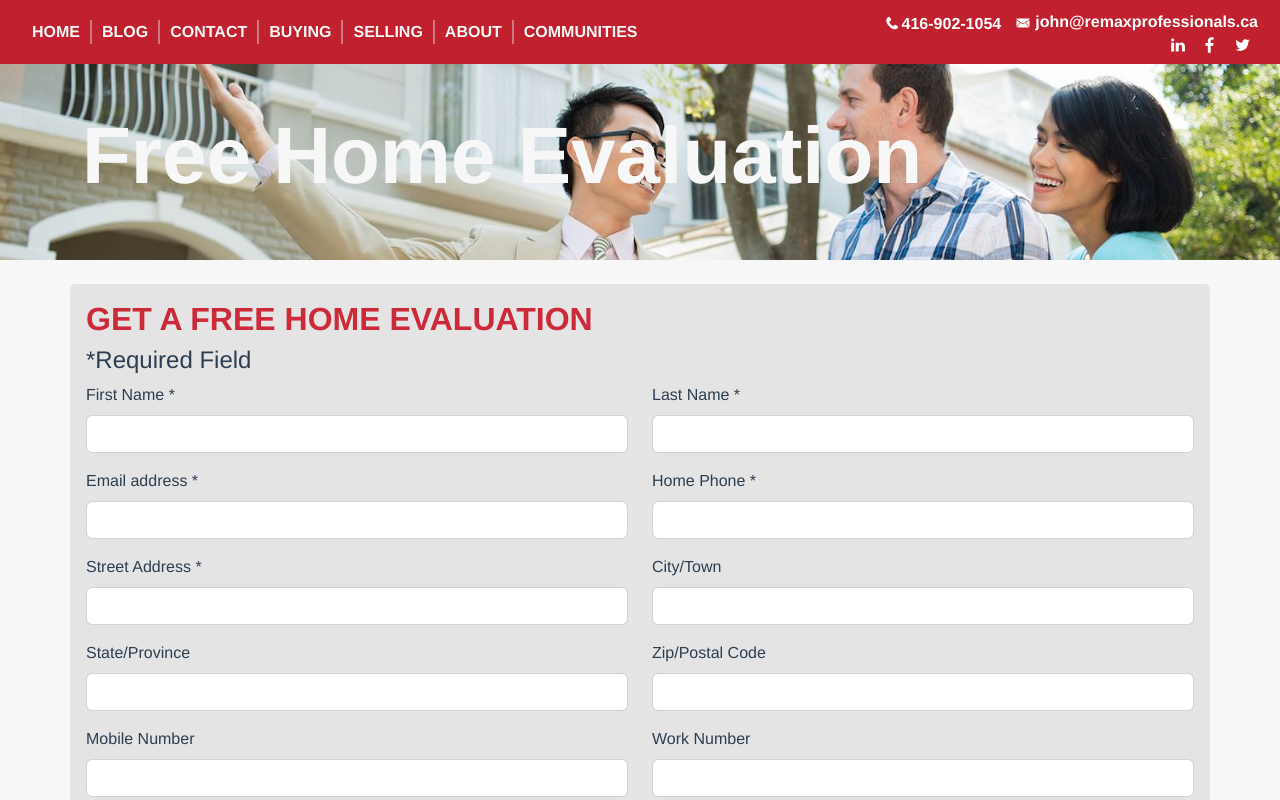
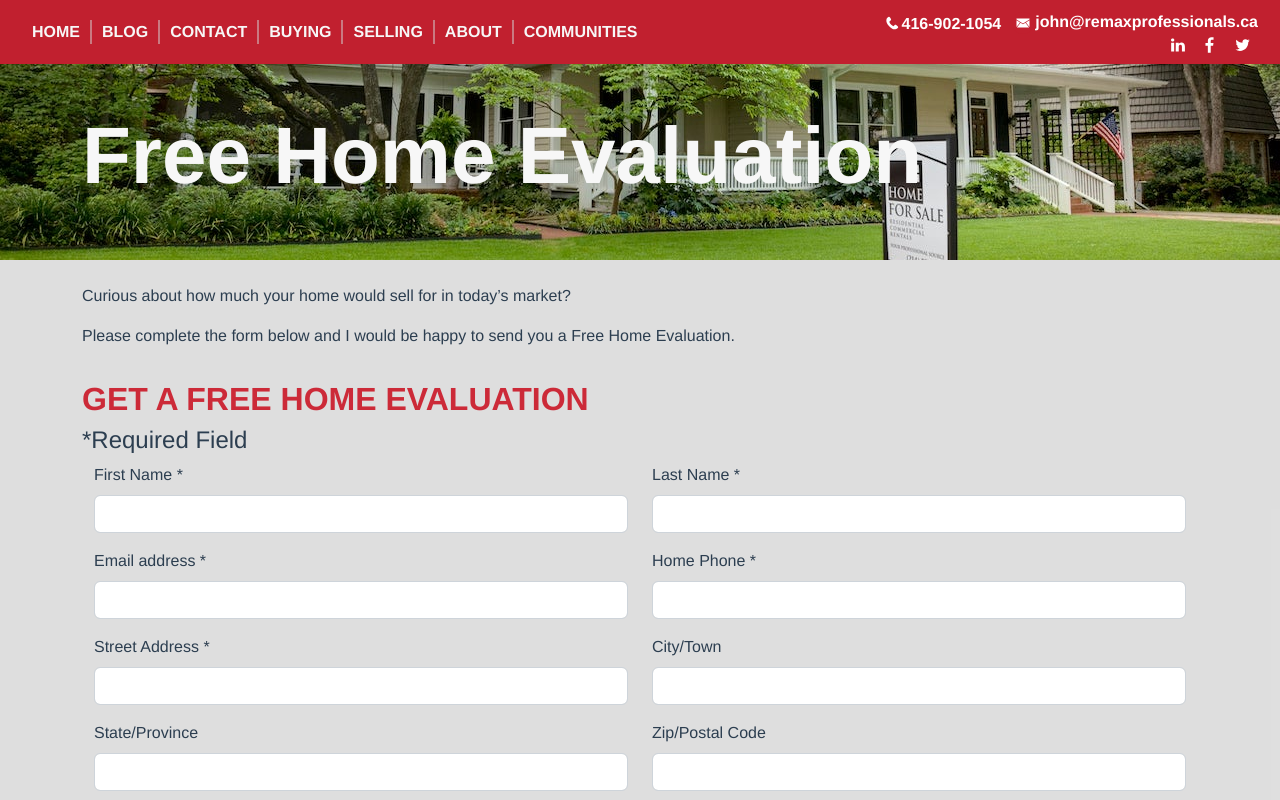
Before and after one commit to Sanparty/jmanucdoc-vue, a Vue app: page /home-valuation in a window 1280 px wide. Shown: the top 800 px of the page. Built offline with nearby package versions, Linux system fonts and the light colour scheme.

Commit message:
update evaluation component and added router link

```diff
--- a/src/js/components/data/ctadata.js
+++ b/src/js/components/data/ctadata.js
@@ -13,7 +13,7 @@ const evaluation = {
     id: "evaluation",
     image: "cta-eval.svg",
     altImage: "Clipboard Symbol",
-    routerLink: ""
+    routerLink: ctaLinks.evaluationLink.routerlink
 }
 
 const thinkingBuying = {
--- /dev/null
+++ b/src/js/components/data/evaluation.js
@@ -0,0 +1,16 @@
+const evaluation = {
+    heading: "Free Home Evaluation",
+    id: "about",
+    image: "homeforsale.jpg",
+    altImage: "Home For Sale",
+    imageSize: "center 70%",
+    title: {
+        title1: "",
+    },
+    content: {
+        content1: `<p>Curious about how much your home would sell for in today’s market?</p>
+        <p>Please complete the form below and I would be happy to send you a Free Home Evaluation.</p>`,
+    },
+}
+
+export default evaluation
--- a/src/js/components/pagelinks.js
+++ b/src/js/components/pagelinks.js
@@ -33,8 +33,13 @@ const communitiesLink = {
     name: "Communities",
     routerlink: "Communities",
 }
+const evaluationLink = {
+    id: "evaluationlink",
+    name: "Free Home Evaluation",
+    routerlink: "HomeEvaluation",
+}
 
 const navLinks = { homeLink, blogLink, contactLink, buyingLink, sellingLink, aboutLink, communitiesLink }
 const footerLinks = { homeLink, blogLink, contactLink, buyingLink, sellingLink, aboutLink, communitiesLink }
-const ctaLinks = { buyingLink, sellingLink }
-export { contactLink, navLinks, footerLinks, ctaLinks}
+const ctaLinks = { buyingLink, sellingLink, evaluationLink }
+export { contactLink, navLinks, footerLinks, ctaLinks }
--- a/src/selling/evaluationContainer.vue
+++ b/src/selling/evaluationContainer.vue
@@ -3,19 +3,24 @@
   <div class="d-flex flex-wrap align-items-start">
     <div class="col-12">
       <AboutHeadingSmall
-        :heading="`Free Home Evaluation`"
+        :heading="evaluation.heading"
         :contact="contact"
-        :image="`url(${require(`../assets/images/${ about.image }`)})`"
-        :altimage="about.altImage"
-        :bgPosition="about.imageSize"
+        :image="`url(${require(`../assets/images/${ evaluation.image }`)})`"
+        :altimage="evaluation.altImage"
+        :bgPosition="evaluation.imageSize"
       />
     </div>
     <div class="col-12">
+   <aboutHome
+   :pageInfo="evaluation"
+   />
+  </div>
+    <div class="col-12">
       <HomeEvaluation />
-  </div>
-  <div class="container-fluid">
-  <ContactJohn />
-  </div>
+    </div>
+    <div class="container-fluid">
+      <ContactJohn />
+    </div>
   </div>
 
 </div>
@@ -25,18 +30,20 @@
 <script>
     import ContactJohn from "../components/contactJohn.vue"
     import AboutHeadingSmall from "../containers/aboutHeadingSmall.vue"
+    import AboutHome from "../about/aboutHome.vue"
     import HomeEvaluation from "../selling/homeEvaluation.vue"
-    import about from "../js/components/data/about"
+    import evaluation from "../js/components/data/evaluation"
     export default {
        name: "aboutContainer",
        components: {
         AboutHeadingSmall,
+        AboutHome,
         HomeEvaluation,
         ContactJohn,
       },
       data() {
         return {
-          about: about
+          evaluation: evaluation
         };
       },
     }
--- a/src/selling/homeEvaluation.vue
+++ b/src/selling/homeEvaluation.vue
@@ -1,6 +1,6 @@
 <template>
-  <div class="contact-me container-md mt-4 mb-4 p-3">
-    <div class="row">
+  <div class="contact-me pb-3">
+    <div class="container-md">
       <h2 class="col-12 latest">Get a Free Home Evaluation</h2>
       <h4 class="col-12 latest">*Required Field</h4>
       <form class="container">
@@ -221,8 +221,7 @@ h2 {
   font-weight: bold;
 }
 .contact-me {
-  background-color: rgba(212, 212, 212, 0.527);
-  border-radius: 5px;
+  background-color: #d3d3d3ac;
   text-align: left;
 }
 .latest {
```
